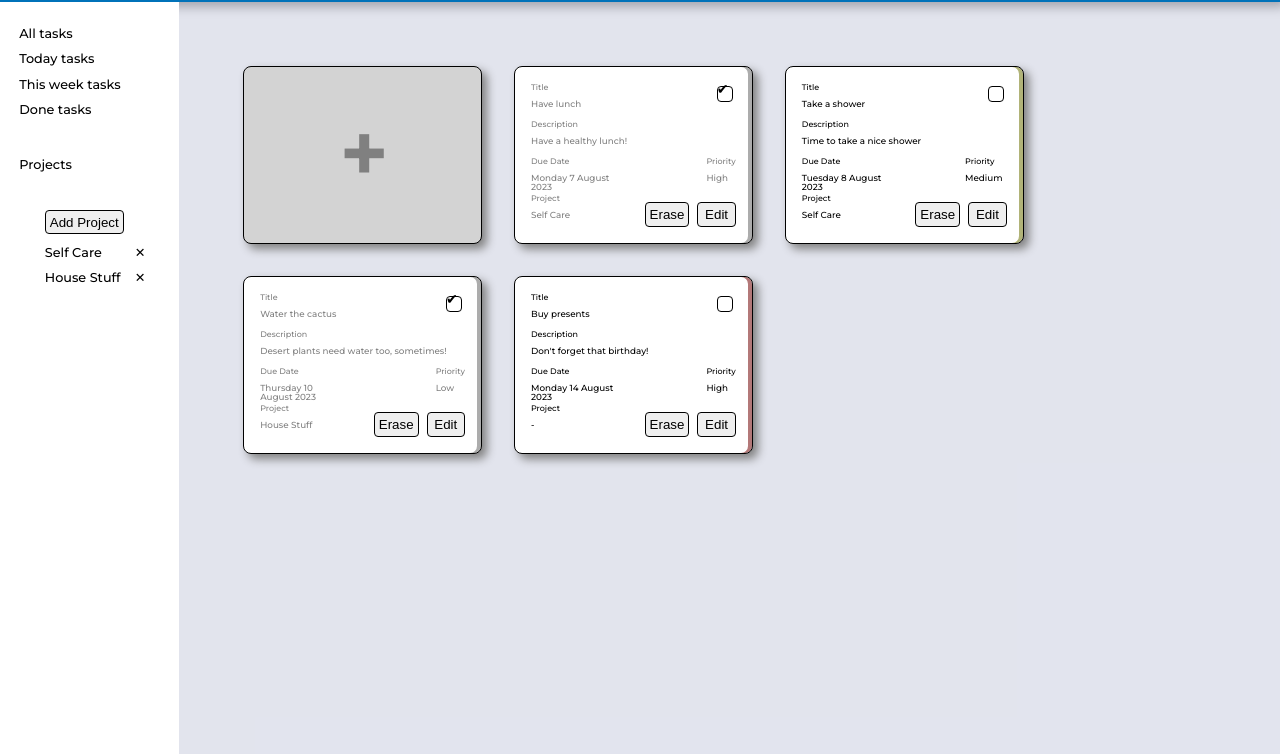
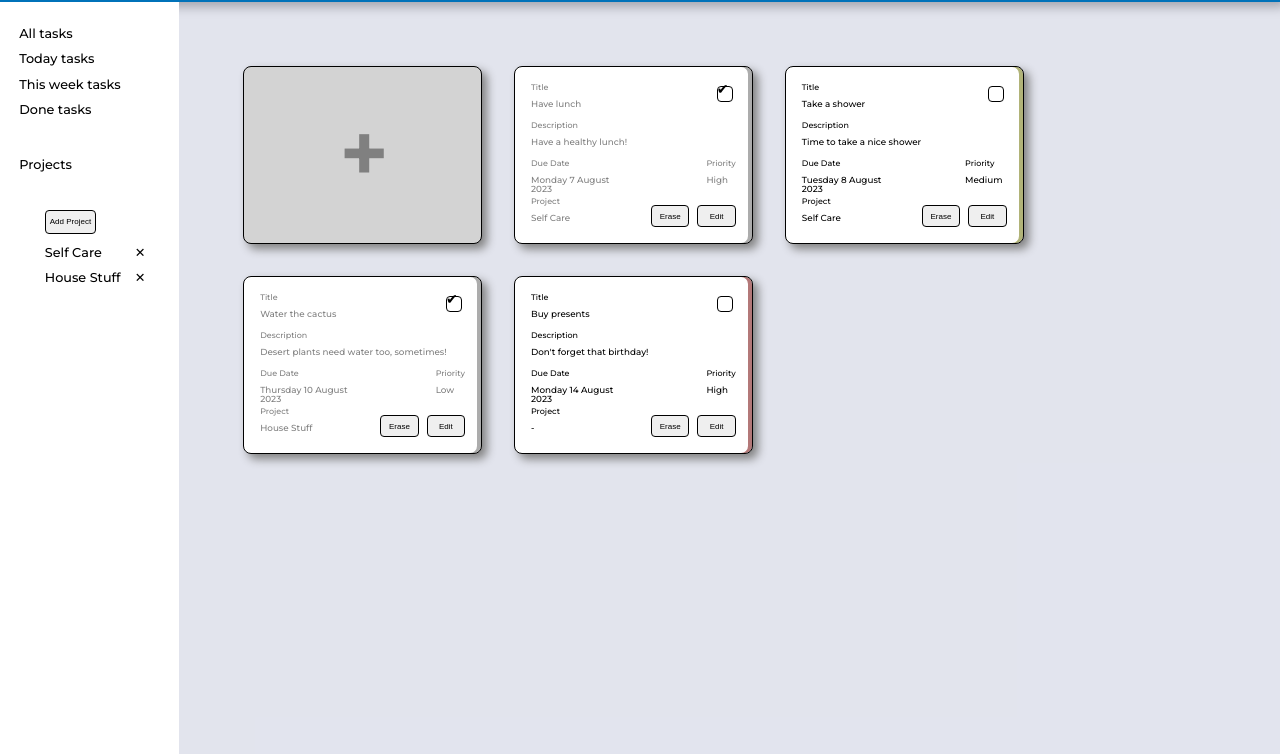
Before and after one commit to BuonicosII/to-do-list, a website built with webpack: page dist/index.html in a window 1280 px wide. Shown: the part 46-800 px from the top of the page. Built offline with Linux system fonts and the light colour scheme.

Commit message:
Fix button font size
Button didn't have a set font size, therefore would display differently
on different browser.

Also remove save to localStorage from checker so that refreshing the page
wouldn't erase all changes made by the user

```diff
--- a/src/checker.js
+++ b/src/checker.js
@@ -28,6 +28,4 @@ const houseStuff = "House Stuff";
 allToDos.push(presents, lunch, shower, plants);
 allProjects.push(selfCare, houseStuff);
 
-saveToLocalStorage()
-
 export { allToDos, allProjects, page }
--- a/src/style.css
+++ b/src/style.css
@@ -135,6 +135,7 @@ select {
     height: 3vh;
     min-width: 3.5vw;
     padding: 0.5vh;
+    font-size: 1vh;
     border-radius: 0.5vh;
     border: 1px solid black;
 }
@@ -289,6 +290,7 @@ select {
     height: 100%;
     min-width: 3vw;
     padding: 0.5vh;
+    font-size: 1vh;
     border-radius: 0.5vh;
     border: 1px solid black;
 }
```
Also changed, not shown: dist/main.js.
